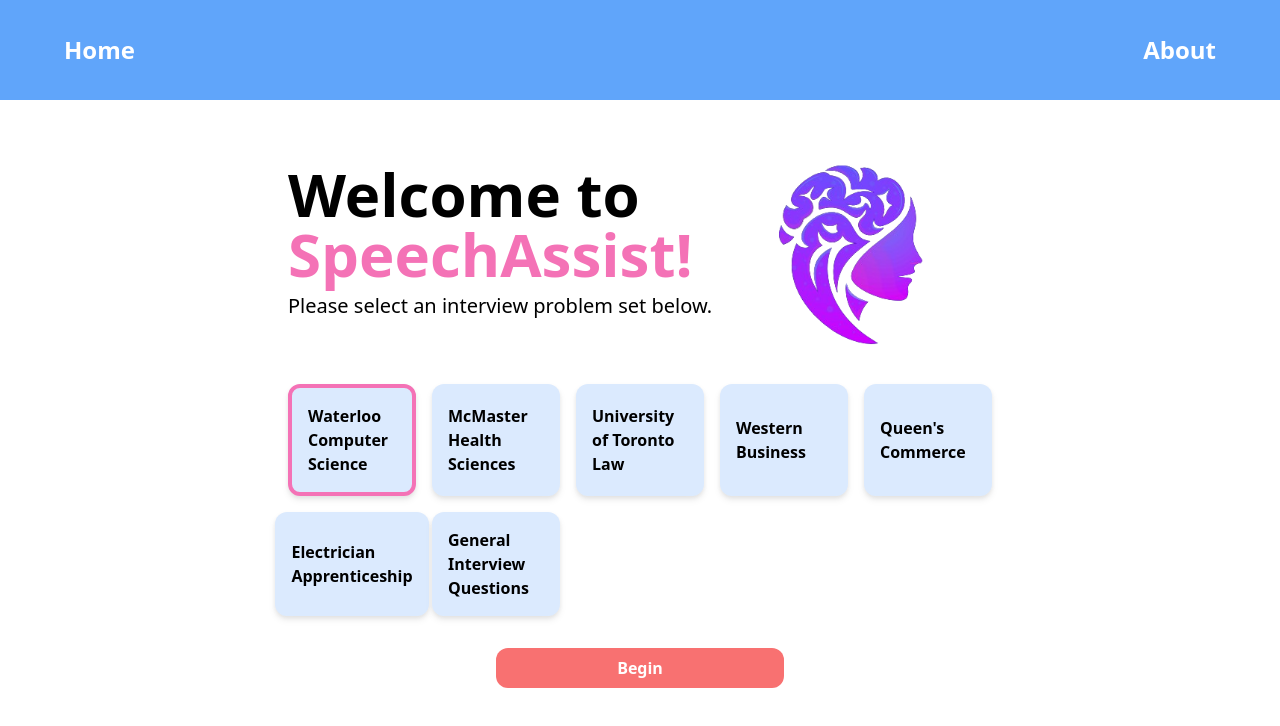
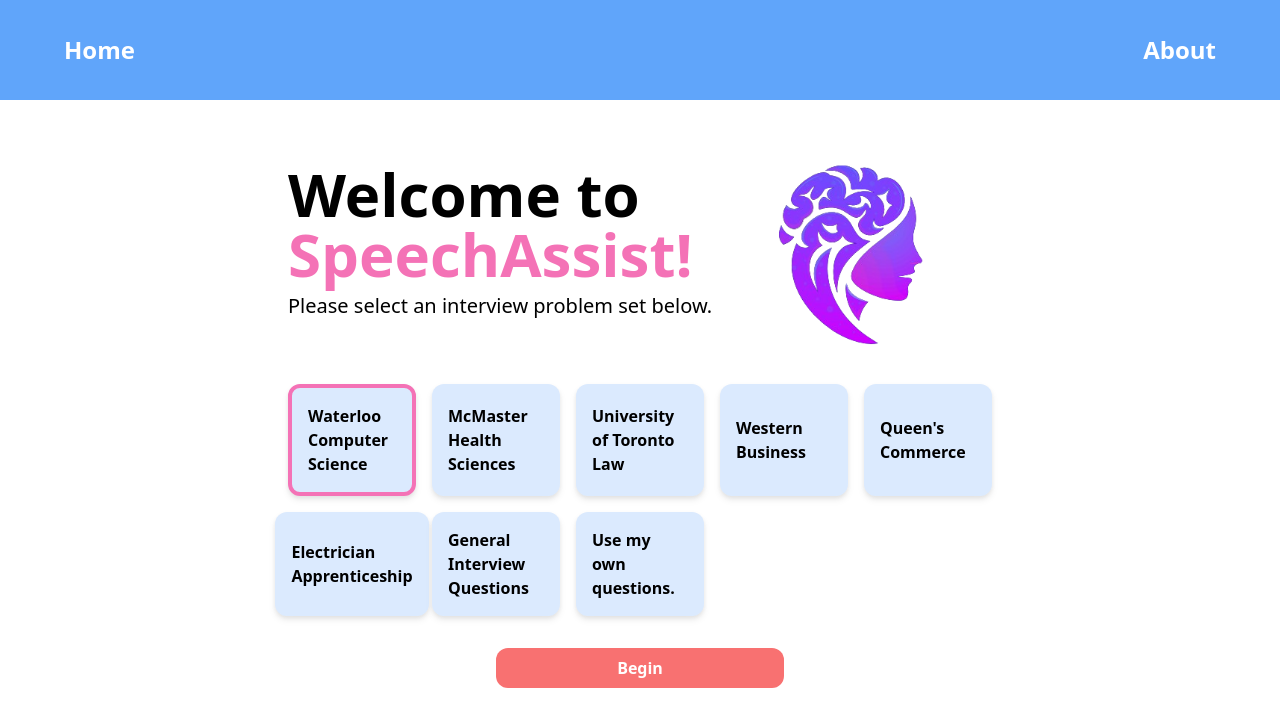
Before and after one commit to lucasliao0403/speechassist-frontend, a Next.js app: page / in a window 1280 px wide. Shown: the top 726 px of the page. Built offline with nearby package versions, Linux system fonts and the light colour scheme.

Commit message:
own questions

```diff
--- a/assets/data.js
+++ b/assets/data.js
@@ -165,4 +165,14 @@
             }
         ]
     },
+    {
+        "index": 7,
+        "title": "Use my own questions.",
+        "questions": [
+            {
+                "text": "Record an answer to your own question",
+                "video": "/videos/selfquestion.mp4"
+            }
+        ]
+    }
 ]
```
Also changed, not shown: 1 other file (tests, documents, lock files or other folders).
